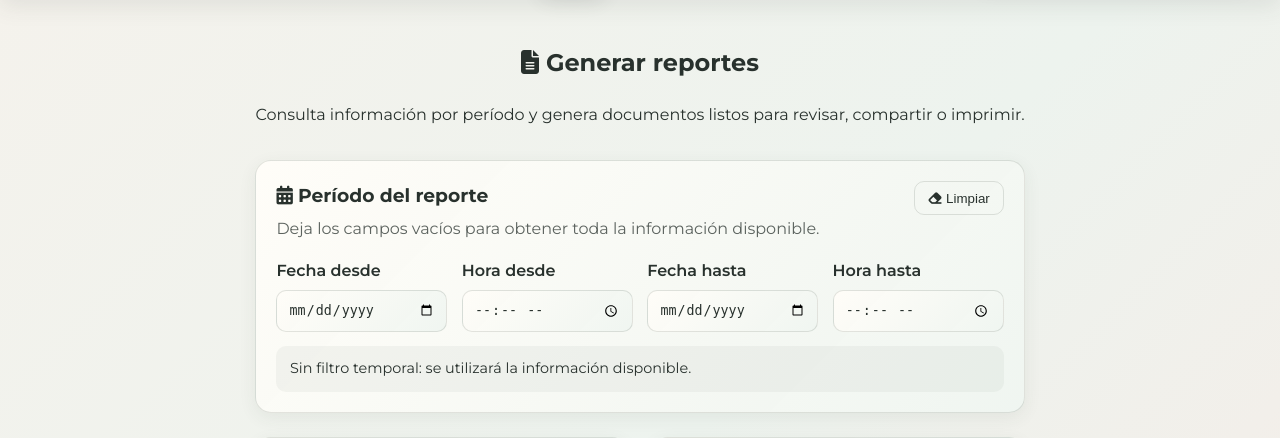
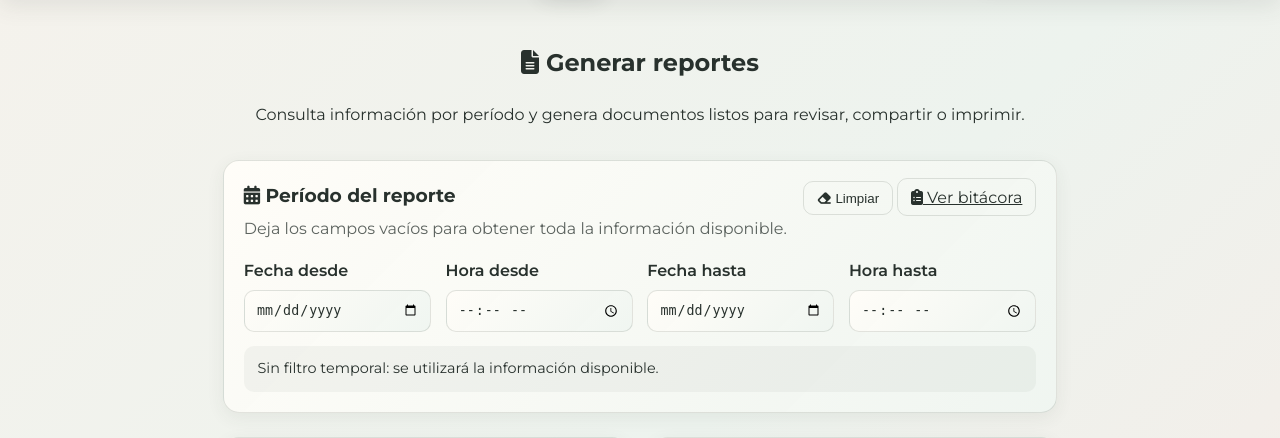
Before and after one commit to pedromph23/cobijo_vzla, a Django app: template templates/admin/reportes.html in a window 1280 px wide. Shown: the part 78-516 px from the top of the page. Run offline with Django 5.2, Linux system fonts and the light colour scheme; the template is opened without the code that fills it, so the values that code supplies are empty.

Commit message:
ui: agregar acceso a bitacora desde reportes

```diff
--- a/templates/admin/reportes.html
+++ b/templates/admin/reportes.html
@@ -15,9 +15,14 @@
                 <h3 id="titulo-filtros"><i class="fas fa-calendar-alt" aria-hidden="true"></i> Período del reporte</h3>
                 <p>Deja los campos vacíos para obtener toda la información disponible.</p>
             </div>
-            <button type="button" class="btn-filtro-limpiar" id="limpiar-filtros">
-                <i class="fas fa-eraser" aria-hidden="true"></i> Limpiar
-            </button>
+            <div class="reporte-filtros-acciones">
+                <button type="button" class="btn-filtro-limpiar" id="limpiar-filtros">
+                    <i class="fas fa-eraser" aria-hidden="true"></i> Limpiar
+                </button>
+                <a href="{% url 'admin:reportes_registroreporte_changelist' %}" class="btn-filtro-limpiar">
+                    <i class="fas fa-clipboard-list" aria-hidden="true"></i> Ver bitácora
+                </a>
+            </div>
         </div>
 
         <div class="reporte-filtros-grid">
```
